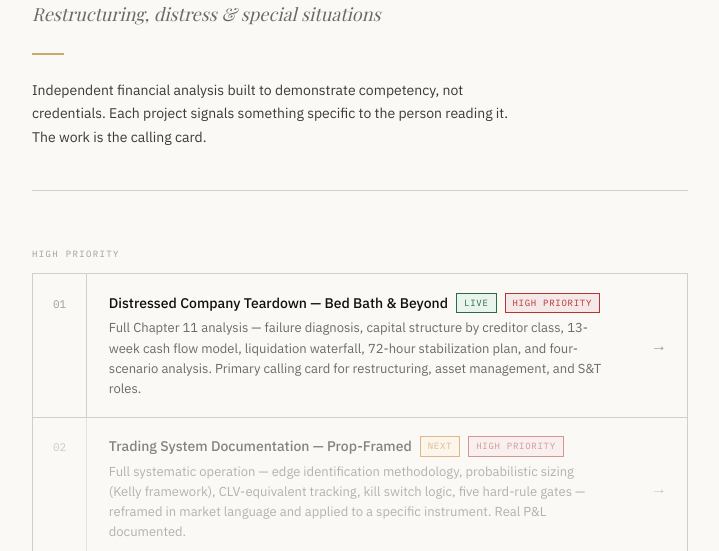
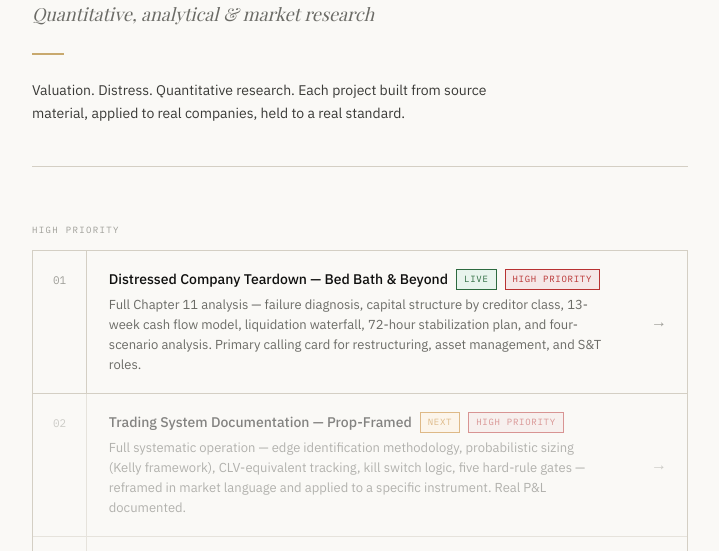
Before and after one commit to SamGYohann/Financial-Analysis, a plain HTML site: page index.html in a window 1280 px wide. Shown: the part 179-730 px from the top of the page, without its empty margins (280-999 px from the left). Drawn offline with nearby package versions, Linux system fonts and the light colour scheme.

Commit message:
Update index.html

```diff
--- a/index.html
+++ b/index.html
@@ -53,9 +53,9 @@
   <div class="header">
     <div class="header-label">SamGYohann — Independent Research</div>
     <div class="header-name">Financial Analysis</div>
-    <div class="header-sub">Restructuring, distress &amp; special situations</div>
+    <div class="header-sub">Quantitative, analytical &amp; market research</div>
     <div class="gold-rule"></div>
-    <div class="header-desc">Independent financial analysis built to demonstrate competency, not credentials. Each project signals something specific to the person reading it. The work is the calling card.</div>
+    <div class="header-desc">Valuation. Distress. Quantitative research. Each project built from source material, applied to real companies, held to a real standard.</div>
   </div>
 
   <div class="section-label">High priority</div>
```
